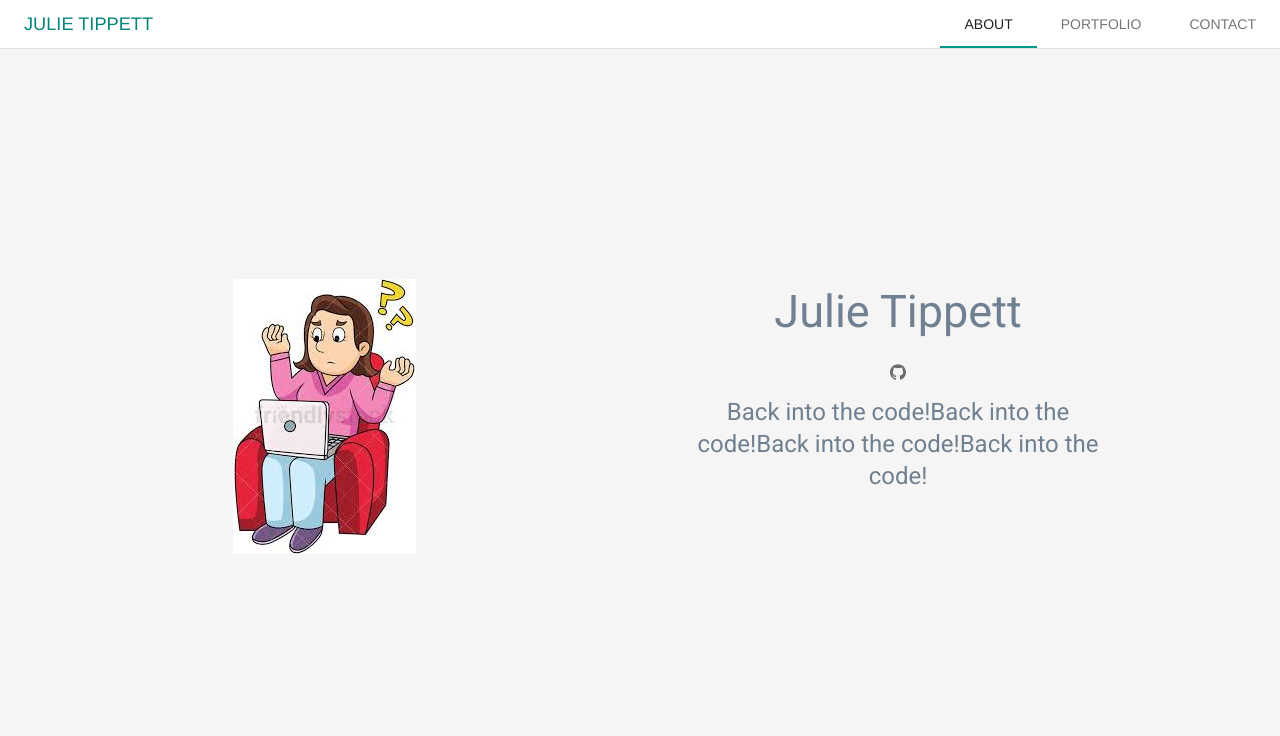
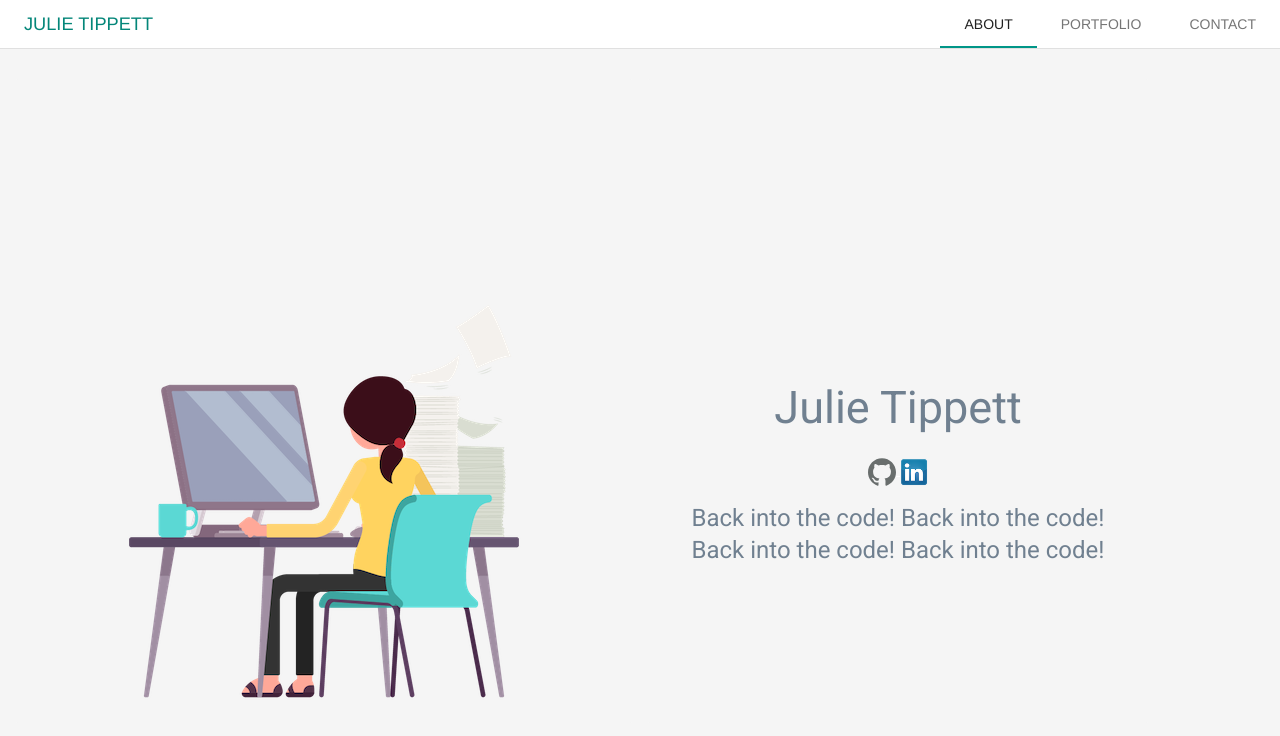
Before and after one commit to tippettj/portfolio, a plain HTML site: page index.html in a window 1280 px wide. Drawn offline with nearby package versions, Linux system fonts and the light colour scheme.

Commit message:
Add linked in social media icon.
Fixed href bug between social media icons.

```diff
--- a/index.html
+++ b/index.html
@@ -71,14 +71,14 @@
 
           <!-- Setup the 'about-panel' tab display. This is a grid where the left contains and image and
               the right contains a brief description about 'me' -->
-          <div class="about__content">
+          <div class="about">
             <div class="container mdl-tabs__panel is-active" id="tab-about-panel">
               <div class="mdl-grid ">
 
                 <div  class="mdl-cell mdl-cell--6-col mdl-cell--4-col-tablet mdl-cell--4-col-phone mdl-card about__card mdl-color--grey-100 ">
                   <img
                     class="about__image"
-                    src=" ./images/computerDesk2.jpg"
+                    src=" ./images/computerDesk1.png"
                       alt="image of desk"
                   />
                 </div>
@@ -86,11 +86,13 @@
                 <div id="about__text" class="mdl-cell mdl-cell--6-col mdl-cell--4-col-tablet mdl-cell--4-col-phone mdl-card about__card mdl-color--grey-100">
                   <div style="margin: auto;" class="mdl-card__supporting-text">
                     <h2 class="about__me">Julie Tippett</h2>
-                    <div class="social-media-icons">
-                      <a href="http://github.com/tippettj" target="_blank"><img class="icon-github" src="./images/github.svg"></img>
+                    <div>
+                      <a href="http://github.com/tippettj" target="_blank"><img class="about__social-media" src="./images/github.svg"></img>
+                      </a>
+                      <a href="http://linkedin.com/in/julie-s-tippett" target="_blank"><img class="about__social-media" src="./images/linkedIn.png"></img>
                       </a>
                       <div>
-                        <h4 class="about__desc">Back into the code!Back into the code!Back into the code!Back into the code!</h4>
+                        <h4 class="about__desc">Back into the code! Back into the code! Back into the code! Back into the code!</h4>
                     </div>
                     </div>
                   </div>
--- a/styles.css
+++ b/styles.css
@@ -1,3 +1,8 @@
+/* changge the link color to white - may need to revisit for other links */
+a {
+  color: white;
+}
+
 /* Set navigation display and scrolling behaviour */
 .navigation-tabs {
   /* width: 100vw; */
@@ -14,7 +19,7 @@
   color: #048679;
 }
 
-.about__content {
+.about {
   margin: 1em auto;
   min-height: 85vh;
 }
@@ -38,18 +43,17 @@
 
 .about__image {
   padding-top: 200px;
-
   width: auto;
   height: auto;
+}
+
+.about__social-media {
+  max-width: 2em;
 }
 
 #about__text {
   text-align: center;
   max-width: 500px;
-}
-
-.icon-github {
-  max-width: 1.2em;
 }
 
 /* if used on a small device, set padding and margin to fit onto page */
```
Also changed, not shown: images/computerDesk1.png (added), images/linkedIn.png (added).
